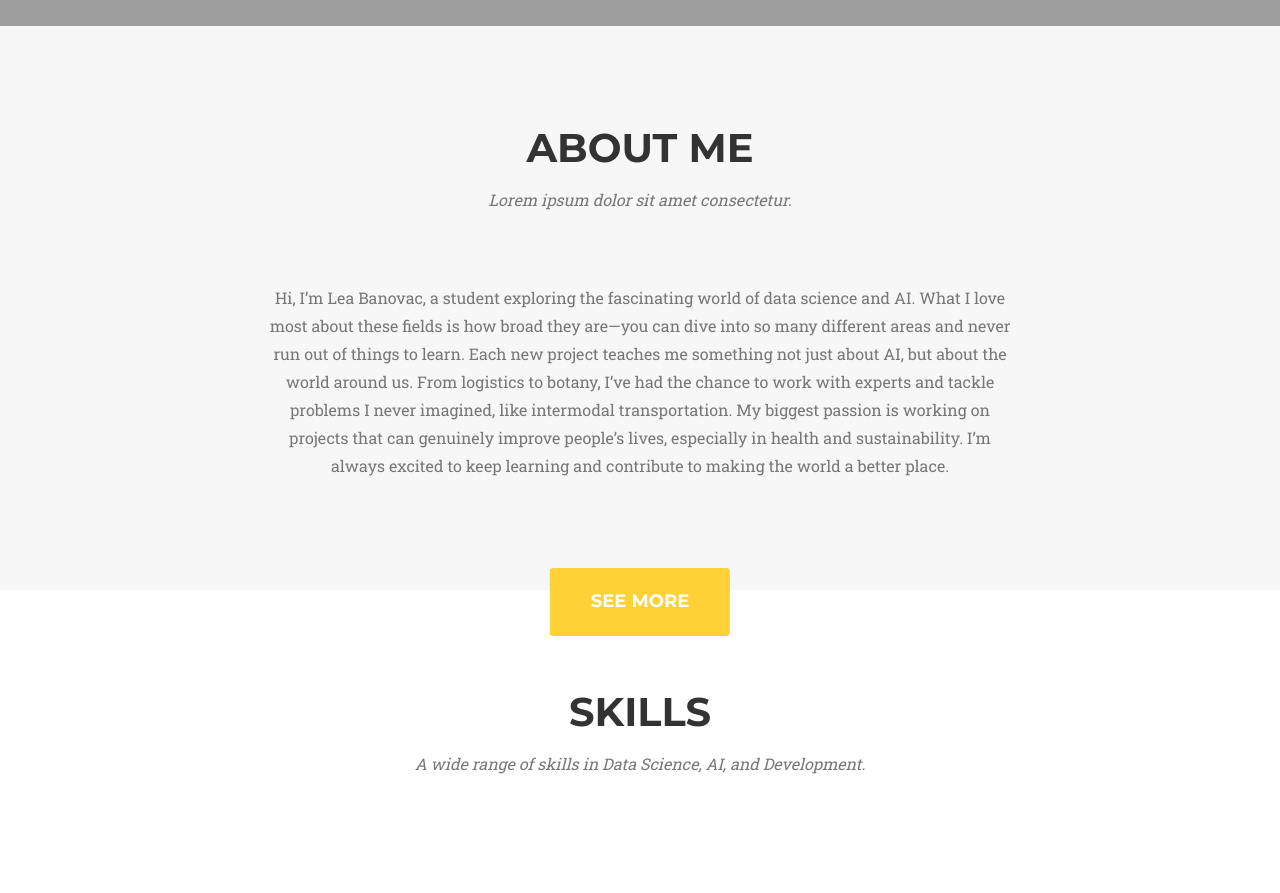
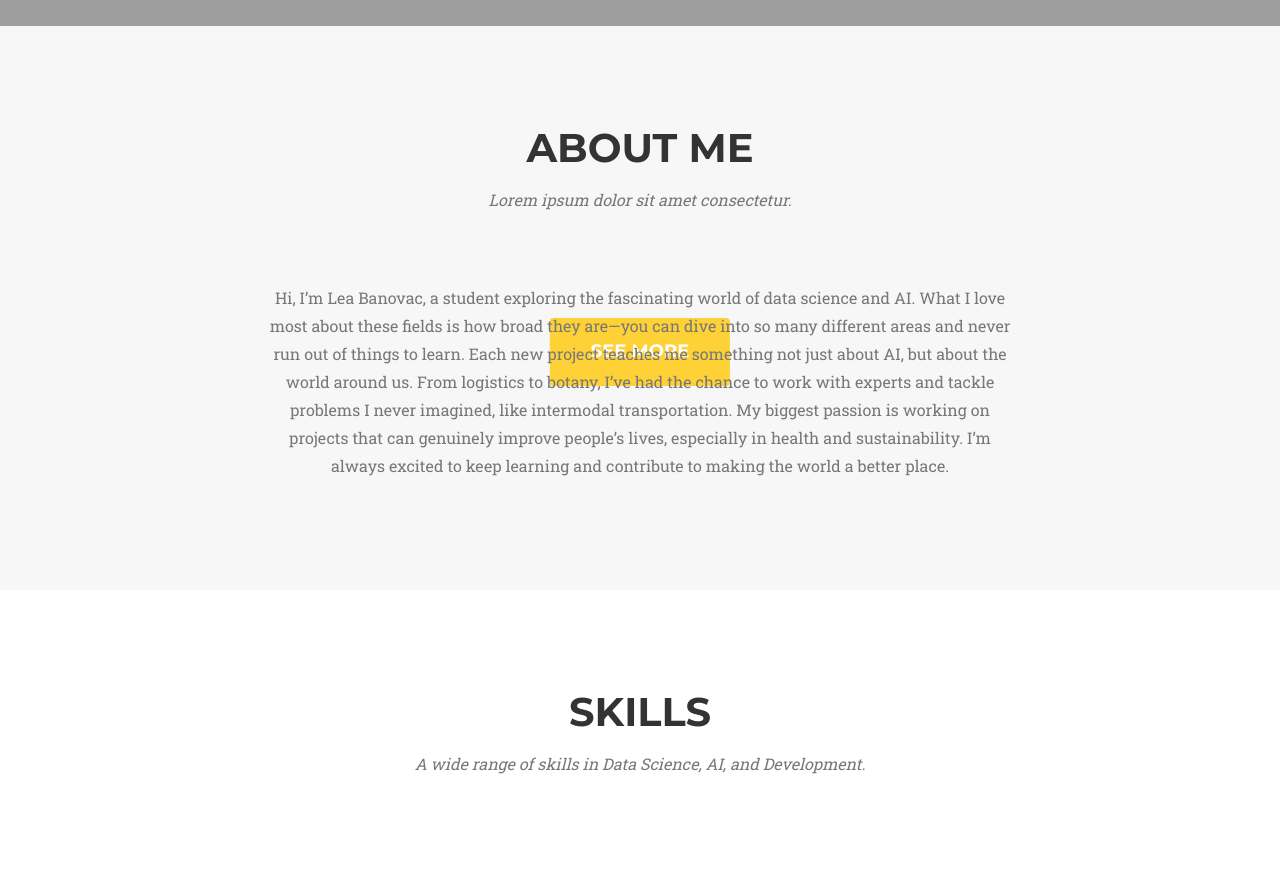
Before and after one commit to leabanovac224055/leabanovac224055.github.io, a Jekyll site: the page built from index.html, in a window 1280 px wide and 1400 px high, scrolled down 222 px. Shown: the part 442-1335 px from the top of the window. Built offline with Jekyll 4.4.1, drawn with Linux system fonts in a browser that asks for light colours; some web fonts are replaced; grey boxes are pictures that could not be loaded.

Commit message:
Update agency.css

```diff
--- a/_includes/css/agency.css
+++ b/_includes/css/agency.css
@@ -285,7 +285,7 @@ header .intro-text {
 
 .btn-xl {
     position: absolute;
-    bottom: 100px; /* Distance from the bottom of the section */
+    bottom: 350px; /* Distance from the bottom of the section */
     left: 50%;
     transform: translateX(-50%); /* Center the button horizontally */
 }
```
